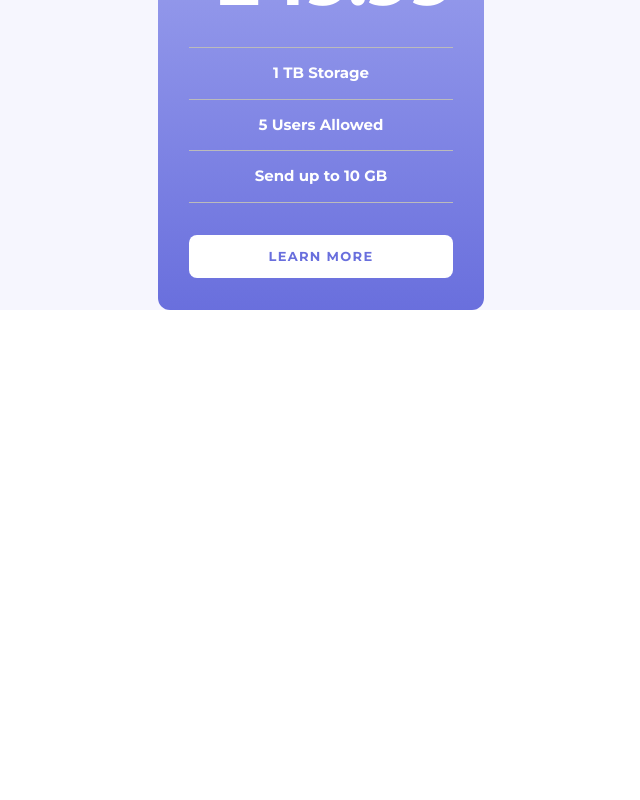
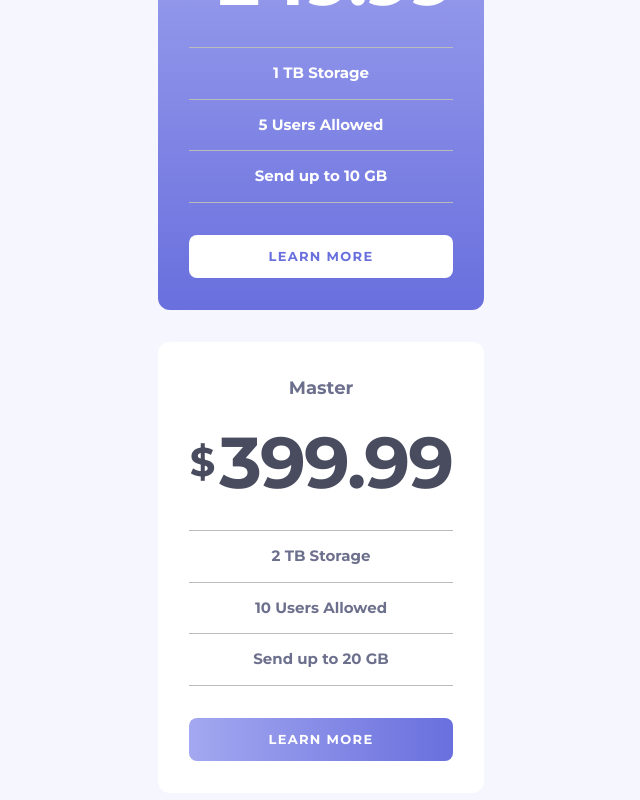
Before and after one commit to YokoMentor/pricing-component-toggle-tailwind, a React (Vite) app: page / in a window 1280 px wide. Shown: the part 880-1680 px from the top of the page, without its empty margins (319-959 px from the left). Before the commit the page ends 1190 px from the top, so only its background shows below. Built offline with nearby package versions, Linux system fonts and the light colour scheme.

Commit message:
Added third card to the layout

```diff
--- a/src/App.jsx
+++ b/src/App.jsx
@@ -13,7 +13,7 @@ function App() {
             <div className='text-toggle-label text-[15px] ml-6'>Monthly</div>
           </div>
       </div>
-      <div className='flex flex-col justify-center items-center'>
+      <div className='flex flex-col justify-center items-center mb-[70px]'>
         <div className='flex flex-col justify-center items-center bg-white rounded-xl w-[326px] py-8'>
           <h2 className='text-primary-text text-lg mb-6'>Basic</h2>
           <div className='flex flex-row justify-center items-center text-price mb-8'>
@@ -29,7 +29,7 @@ function App() {
           <hr className="solid"></hr>
           <button className='bg-gradient-to-r from-light-purple to-dark-purple px-20 py-3 rounded-lg text-white text-[13px] font-bold mt-8 tracking-widest'>LEARN MORE</button>
         </div>
-        <div className='flex flex-col justify-center items-center bg-gradient-to-b from-light-purple to-dark-purple rounded-xl w-[326px] py-8 mt-8'>
+        <div className='flex flex-col justify-center items-center bg-gradient-to-b from-light-purple to-dark-purple rounded-xl w-[326px] py-8 my-8'>
           <h2 className='text-white text-lg mb-6'>Professional</h2>
           <div className='flex flex-row justify-center items-center text-white mb-8'>
             <div className='text-[40px] mr-1'>$</div>
@@ -44,6 +44,21 @@ function App() {
           <hr className="solid"></hr>
           <button className='bg-white px-20 py-3 rounded-lg text-dark-purple text-[13px] mt-8 tracking-widest'>LEARN MORE</button>
         </div>
+        <div className='flex flex-col justify-center items-center bg-white rounded-xl w-[326px] py-8'>
+          <h2 className='text-primary-text text-lg mb-6'>Master</h2>
+          <div className='flex flex-row justify-center items-center text-price mb-8'>
+            <div className='text-[40px] mr-1'>$</div>
+            <div className='text-7xl tracking-tight'>399.99</div>
+          </div>
+          <hr className="solid"></hr>
+          <div className='my-3.5 text-primary-text text-[15px]'>2 TB Storage</div>
+          <hr className="solid"></hr>
+          <div className='my-3.5 text-primary-text text-[15px]'>10 Users Allowed</div>
+          <hr className="solid"></hr>
+          <div className='my-3.5 text-primary-text text-[15px]'>Send up to 20 GB</div>
+          <hr className="solid"></hr>
+          <button className='bg-gradient-to-r from-light-purple to-dark-purple px-20 py-3 rounded-lg text-white text-[13px] font-bold mt-8 tracking-widest'>LEARN MORE</button>
+        </div>
       </div>
     </div>
   )
```
